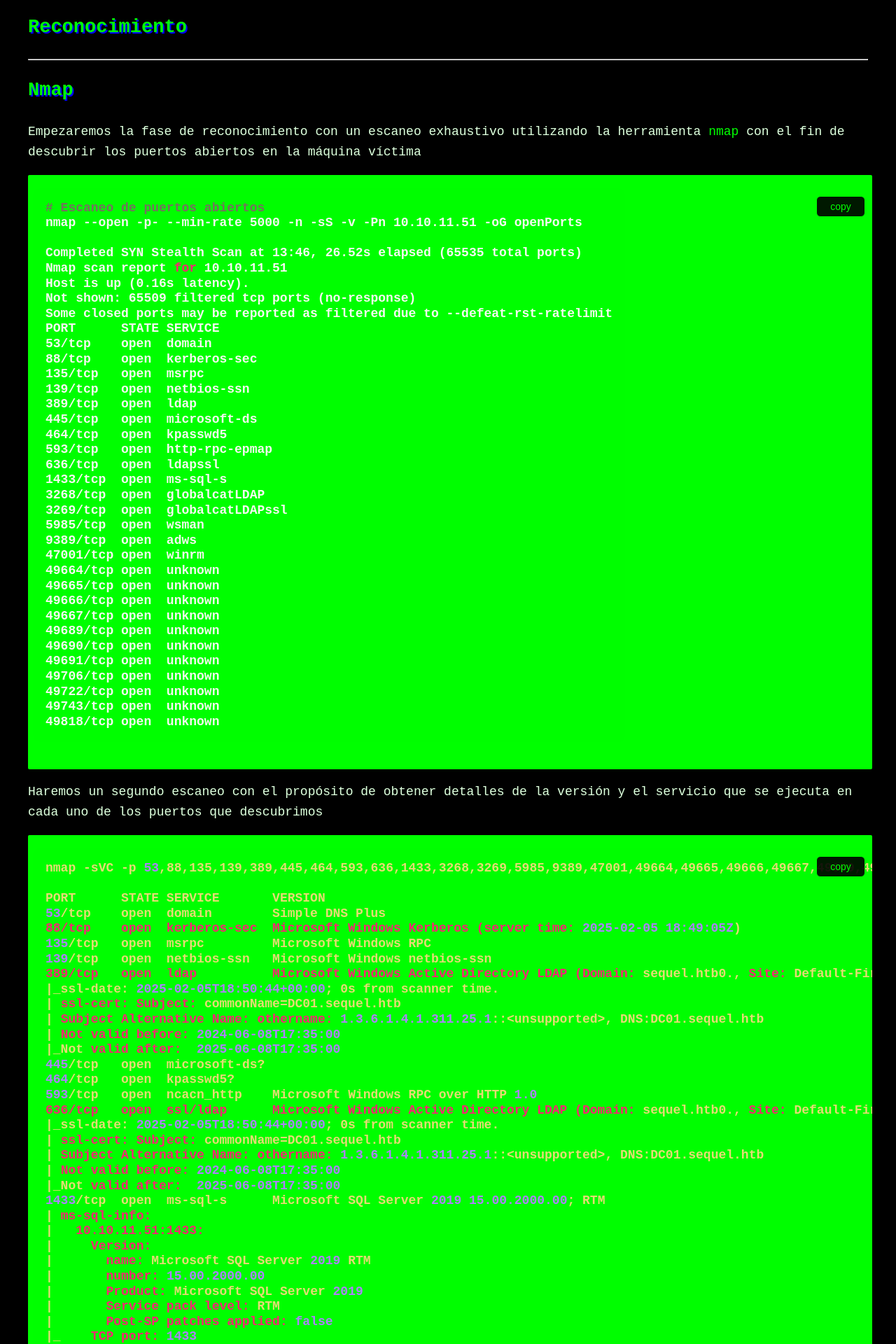
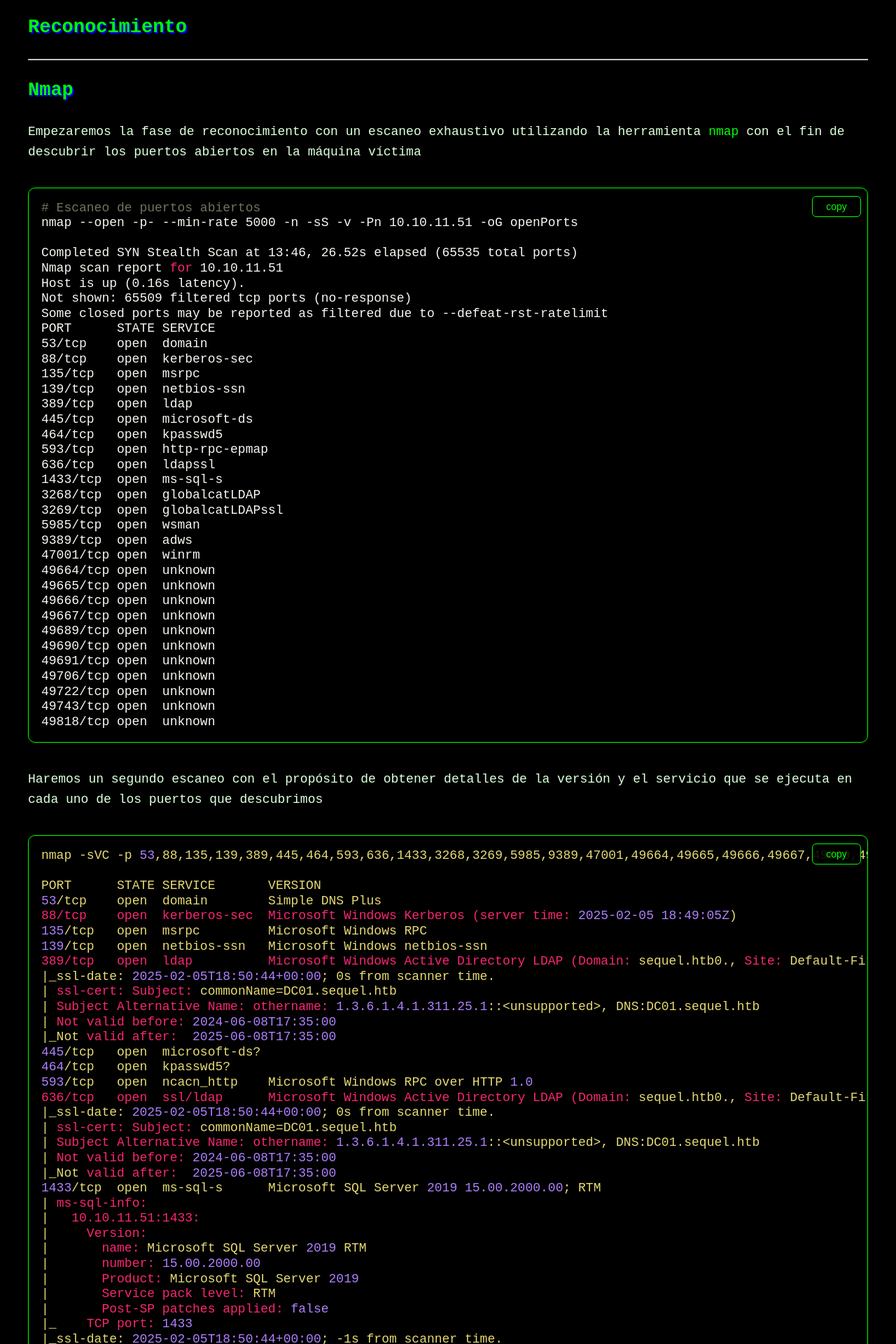
Before and after one commit to incommatose/incommatose.github.io, a Jekyll site: the page built from _posts/2025-02-10-EscapeTwo-Hackthebox.md, in a window 1280 px wide. Shown: the part 554-2474 px from the top of the page at 70% size. Built offline with Jekyll 4.4.1, drawn with Linux system fonts in a browser that asks for light colours.

Commit message:
fixing styles

```diff
--- a/_sass/_layout.scss
+++ b/_sass/_layout.scss
@@ -400,7 +400,7 @@ img {
 			display: none;
 }
 
-.highlight {
+.highlight-search {
   position: relative;
   display: inline-block;
   background-color: #00ff00;  /* Fondo amarillo */
--- a/assets/js/search.js
+++ b/assets/js/search.js
@@ -93,7 +93,7 @@ document.addEventListener("DOMContentLoaded", function () {
 // Función para resaltar texto
   function highlightText(text, query) {
 	const regex = new RegExp(`(${query.split(/\s+/).join("|")})`, 'gi');
-    return text.replace(regex, '<span class="highlight glitch">$1</span>');
+    return text.replace(regex, '<span class="highlight-search glitch">$1</span>');
   }
 
   function highlightArray(arr, query) {
```
Also changed, not shown: 4 other files.
